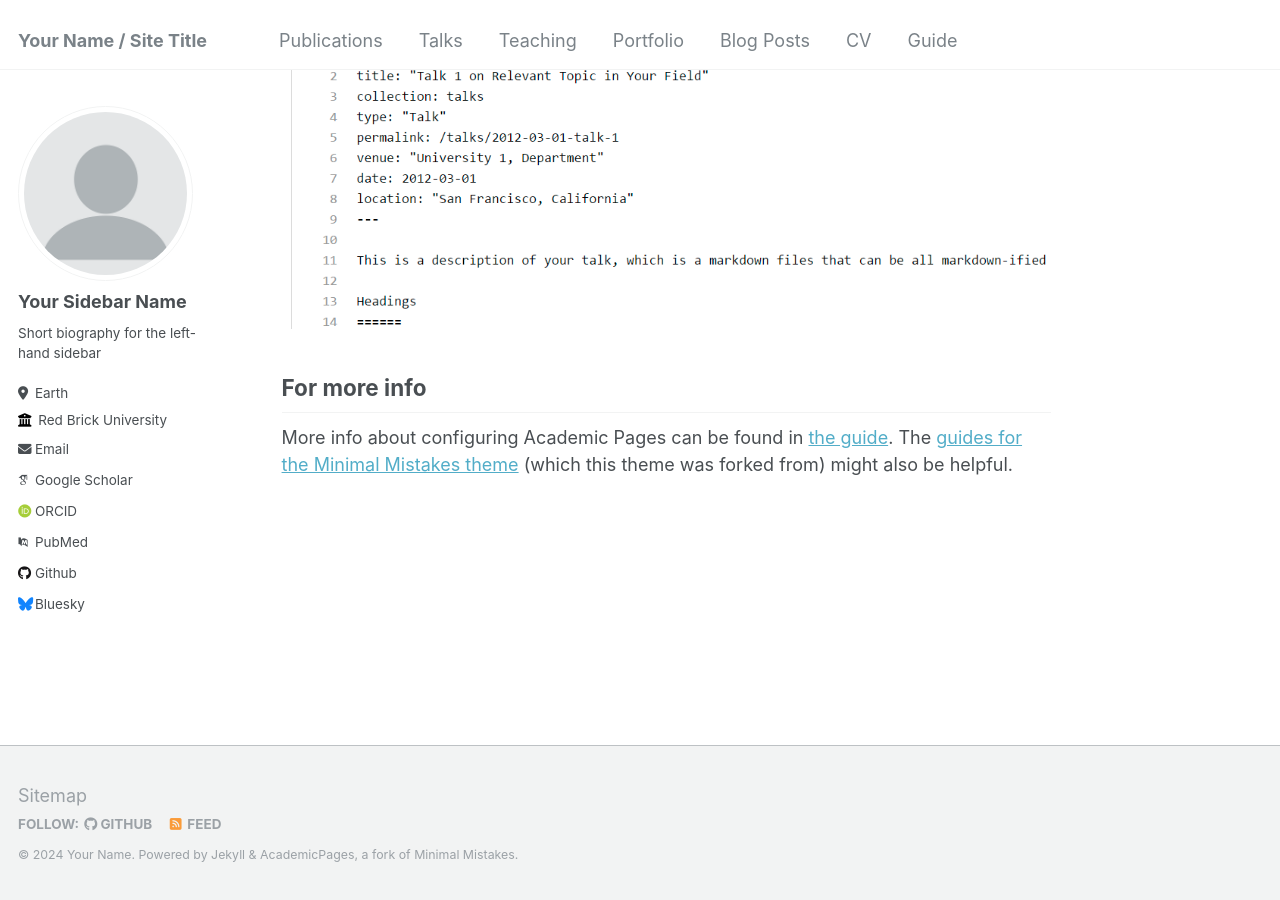
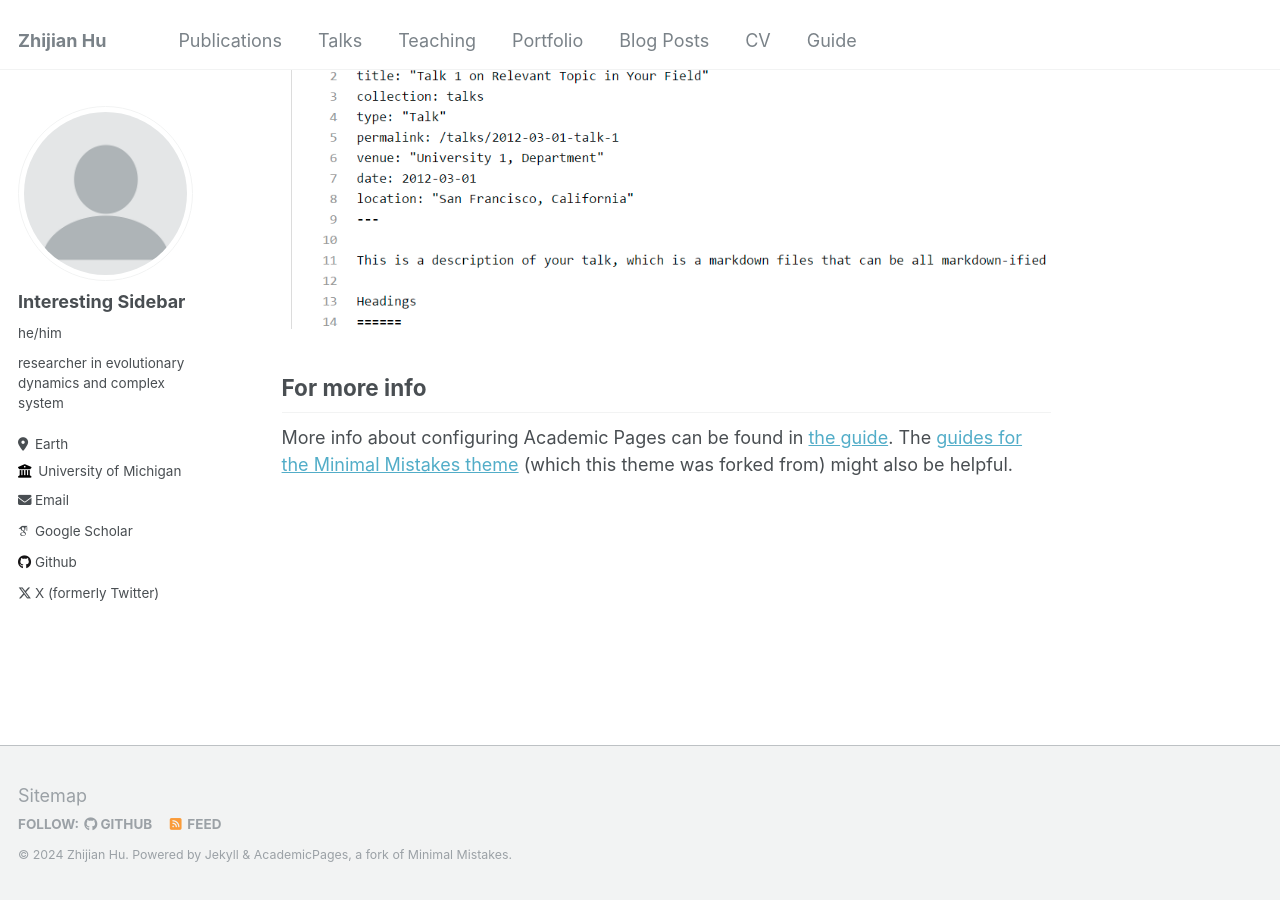
Before and after one commit to Zzzzzhijian/Zzzzzhijian.github.io, a Jekyll site: the page built from _pages/about.md, in a window 1280 px wide and 900 px high, scrolled down 2660 px. Built offline with Jekyll 4.4.1, drawn with Linux system fonts in a browser that asks for light colours; some web fonts are replaced.

Commit message:
added some information

```diff
--- a/_config.yml
+++ b/_config.yml
@@ -8,13 +8,13 @@
 
 # Basic Site Settings
 locale                   : "en-US"
-title                    : "Your Name / Site Title"
+title                    : "Zhijian Hu" # site title
 title_separator          : "-"
-name                     : &name "Your Name"
-description              : &description "personal description"
-url                      : https://academicpages.github.io # the base hostname & protocol for your site e.g. "https://mmistakes.github.io"
+name                     : &name "Zhijian Hu"
+description              : &description "PhD student in Biophysics at University of Michigan, Ann Arbor" # personal description
+url                      : https://Zzzzhijian.github.io # the base hostname & protocol for your site e.g. "https://mmistakes.github.io"
 baseurl                  : "" # the subpath of your site, e.g. "/blog"
-repository               : "academicpages/academicpages.github.io"
+repository               : "Zzzzhijian.github.io"
 
 # Site Author - The following control what appear as part of the author content on the side bar.
 #               If a field is blank the icon and link will not appear, otherwise it will be shown.
@@ -22,32 +22,32 @@ repository               : "academicpages/academicpages.github.io"
 author:
   # Biographic information
   avatar           : "profile.png"
-  name             : "Your Sidebar Name"
-  pronouns         : # example: "she/her"
-  bio              : "Short biography for the left-hand sidebar"
+  name             : "Interesting Sidebar" # your sidebar name
+  pronouns         : "he/him" # example: "she/her"
+  bio              : "researcher in evolutionary dynamics and complex system" # Short biography for the left-hand sidebar
   location         : "Earth"
-  employer         : "Red Brick University"
+  employer         : "University of Michigan"
   uri              : # URL
-  email            : "none@example.org"
+  email            : "zhijianh@umich.edu"
 
   # Academic websites
   arxiv            : # URL - Update with the correct link to your profile
-  googlescholar    : "https://scholar.google.com/citations?user=PS_CX0AAAAAJ"
+  googlescholar    : "https://scholar.google.com/citations?user=yWFo38AAAAAJ&hl=zh-CN"
   impactstory      : # URL
-  orcid            : "http://orcid.org/yourorcidurl"
-  pubmed           : "https://www.ncbi.nlm.nih.gov/pubmed/?term=john+snow"
+  orcid            : # "http://orcid.org/yourorcidurl"
+  pubmed           : # "https://www.ncbi.nlm.nih.gov/pubmed/?term=john+snow"
   researchgate     : # URL
 
   # Repositories and software development
   bitbucket        : # Username - Update with your username on the site
   codepen          : # Username
   dribbble         : # Username
-  github           : "academicpages"
+  github           : "Zzzzzhijian" # "academicpages"
   kaggle           : # Username
   stackoverflow    : # User number or user number and name (i.e., use "1" or "1/jeff-atwood")
 
   # Social media
-  bluesky          : "bsky.app" # Replace this with you Bluesky username
+  bluesky          : # "bsky.app" # Replace this with you Bluesky username
   facebook         : # Username
   flickr           : # Username
   foursquare       : # Username
@@ -64,7 +64,7 @@ author:
   steam            : # Username
   telegram         : # URL
   tumblr           : # Username
-  twitter          : # Username for X / Twitter
+  twitter          : "ZhijianHu" # Username for X / Twitter
   vine             : # Username
   weibo            : # Username
   wikipedia        : # Username
```
